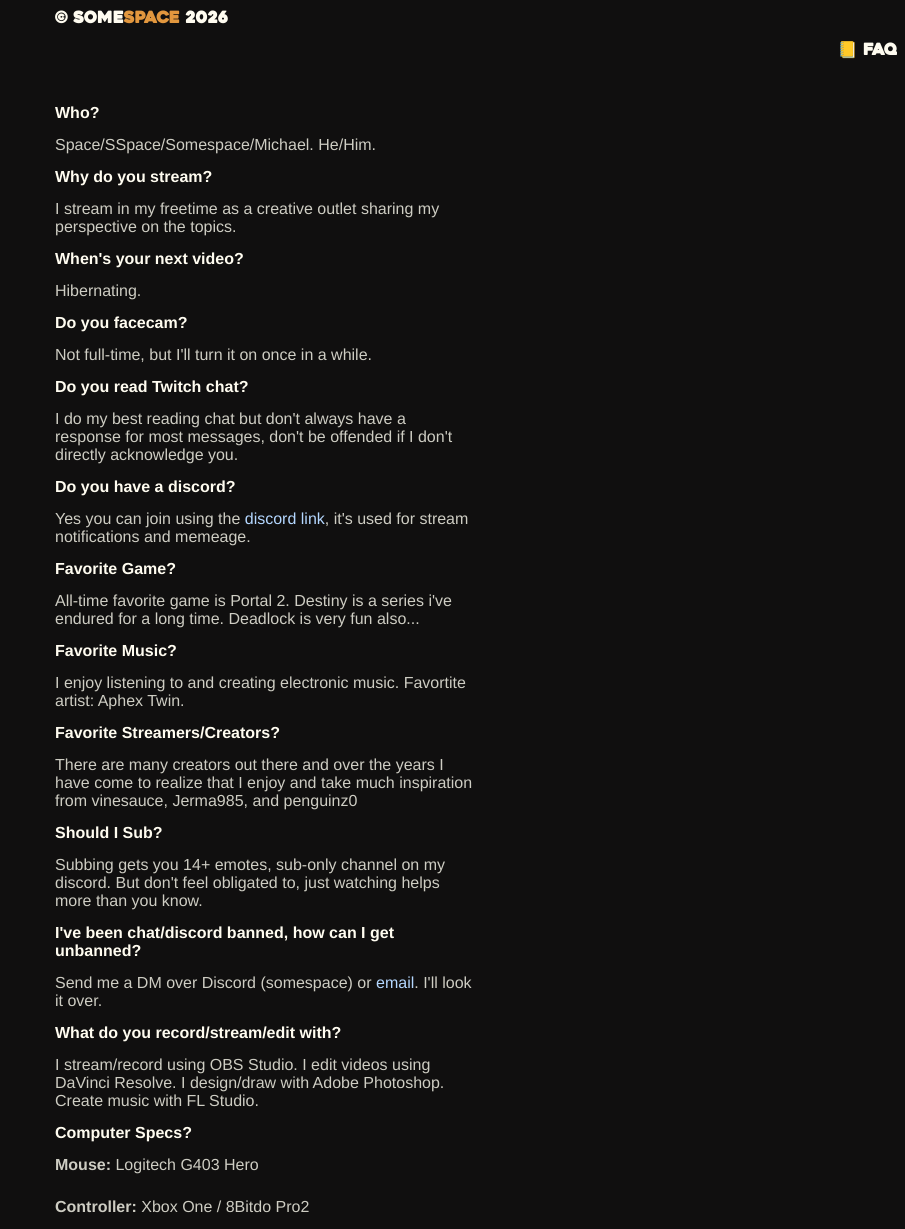
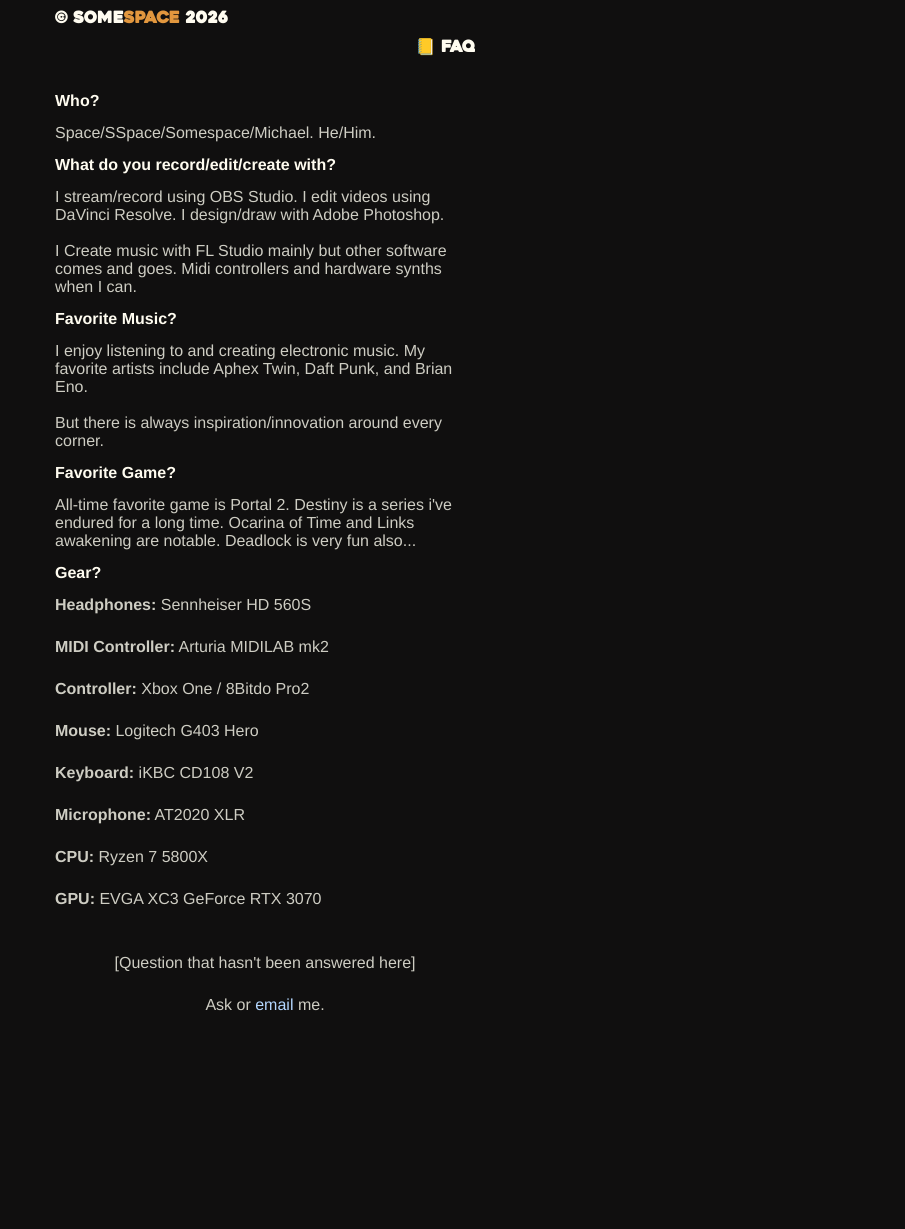
Before and after one commit to somespace-dev/somespace.us, a plain HTML site: page faq.html in a window 1280 px wide. Shown: the top 1229 px of the page, without its empty margins (375-1280 px from the left). After the commit the page ends 1108 px from the top, so only its background shows below. Drawn offline with Linux system fonts and the light colour scheme; files whose address does not match are found by name.

Commit message:
music shift

```diff
--- a/faq.html
+++ b/faq.html
@@ -19,7 +19,15 @@
 
         color: rgb(206, 205, 195);
       }
-
+      body h4 {
+      width: 86%;
+      max-width: 420px;
+      margin: 4px auto;
+      text-align: right;
+      color: rgb(255, 252, 240);
+      font-family: "Heavyass";
+      font-size: medium;
+    }
       body h3 {
       width: 86%;
       max-width: 420px;
@@ -92,67 +100,34 @@
       </h1>
     </header>
 <body>
-  <h2>📒 FAQ</h2><br />
+  <h4>📒 FAQ</h4><br />
       <h2></h2>
 <h3>Who?</h3>
     <p>Space/SSpace/Somespace/Michael. He/Him.</p>
-    <h3>Why do you stream?</h3>
+    <h3>What do you record/edit/create with?</h3>
     <p>
-      I stream in my freetime as a creative outlet sharing my perspective on the topics.
+      I stream/record using OBS Studio. I edit videos using DaVinci Resolve. I
+      design/draw with Adobe Photoshop.
+      <br />
+  <br />
+      I Create music with FL Studio mainly but other software comes and goes. Midi controllers and hardware synths when I can.
     </p>
-    <h3>When's your next video?</h3>
-    <p>
-      Hibernating.
-    </p>
-    <h3>Do you facecam?</h3>
-    <p>Not full-time, but I'll turn it on once in a while.</p>
-    <h3>Do you read Twitch chat?</h3>
-    <p>
-      I do my best reading chat but don't always have a response for most
-      messages, don't be offended if I don't directly acknowledge you.
-    </p>
-    <h3>Do you have a discord?</h3>
-    <p>
-      Yes you can join using the
-      <a
-        href="https://discord.com/invite/RkcDhdW"
-        target="_blank"
-        rel="noopener"
-        >discord link</a
-      >, it's used for stream notifications and memeage.
-    </p>
-    <h3>Favorite Game?</h3>
-    <p>
-      All-time favorite game is Portal 2. Destiny is a series i've endured for a long time. Deadlock is very fun also...
-    </p>
+
     <h3>Favorite Music?</h3>
     <p>
-      I enjoy listening to and creating electronic music. Favortite artist: Aphex Twin.
+      I enjoy listening to and creating electronic music. My favorite artists include Aphex Twin, Daft Punk, and Brian Eno. <br />
+  <br />But there is always inspiration/innovation around every corner.
     </p>
-    <h3>Favorite Streamers/Creators?</h3>
+        <h3>Favorite Game?</h3>
     <p>
-      There are many creators out there and over the years I have come to
-      realize that I enjoy and take much inspiration from vinesauce, Jerma985, and
-      penguinz0
+      All-time favorite game is Portal 2. Destiny is a series i've endured for a long time. Ocarina of Time and Links awakening are notable. Deadlock is very fun also...
     </p>
-    <h3>Should I Sub?</h3>
-    <p>
-      Subbing gets you 14+ emotes, sub-only channel on my discord. But don't
-      feel obligated to, just watching helps more than you know.
-    </p>
-    <h3>I've been chat/discord banned, how can I get unbanned?</h3>
-    <p>
-      Send me a DM over Discord (somespace) or
-      <a href="/about">email</a>. I'll look it over.
-    </p>
-    <h3>What do you record/stream/edit with?</h3>
-    <p>
-      I stream/record using OBS Studio. I edit videos using DaVinci Resolve. I
-      design/draw with Adobe Photoshop. Create music with FL Studio.
-    </p>
-    <h3>Computer Specs?</h3>
+
+    <h3>Gear?</h3>
+    <p><strong>Headphones:</strong> Sennheiser HD 560S</p>
+    <p><strong>MIDI Controller:</strong> Arturia MIDILAB mk2</p>
+    <p><strong>Controller:</strong> Xbox One / 8Bitdo Pro2</p>
     <p><strong>Mouse:</strong> Logitech G403 Hero</p>
-    <p><strong>Controller:</strong> Xbox One / 8Bitdo Pro2</p>
     <p><strong>Keyboard:</strong> iKBC CD108 V2</p>
     <p><strong>Microphone:</strong> AT2020 XLR</p>
     <p><strong>CPU:</strong> Ryzen 7 5800X</p>
@@ -160,7 +135,7 @@
     <br />
     <p style="text-align: center">[Question that hasn't been answered here]</p>
     <p style="text-align: center">
-      Ask me live on <a href="http://twitch.tv/somespace_">stream</a> or <a href="/about">email</a> me
+      Ask or <a href="/about">email</a> me.
     </p><br />
   <br />
   <br />
```
Also changed, not shown: about.html (+14 -10 lines).
